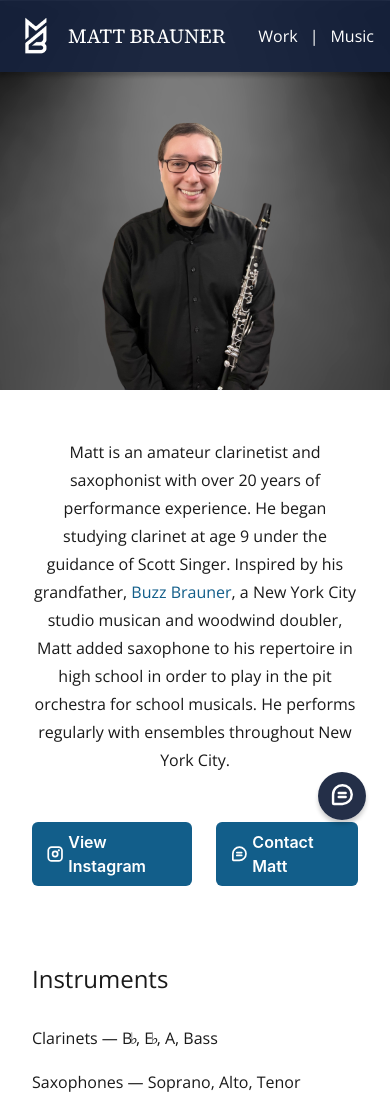
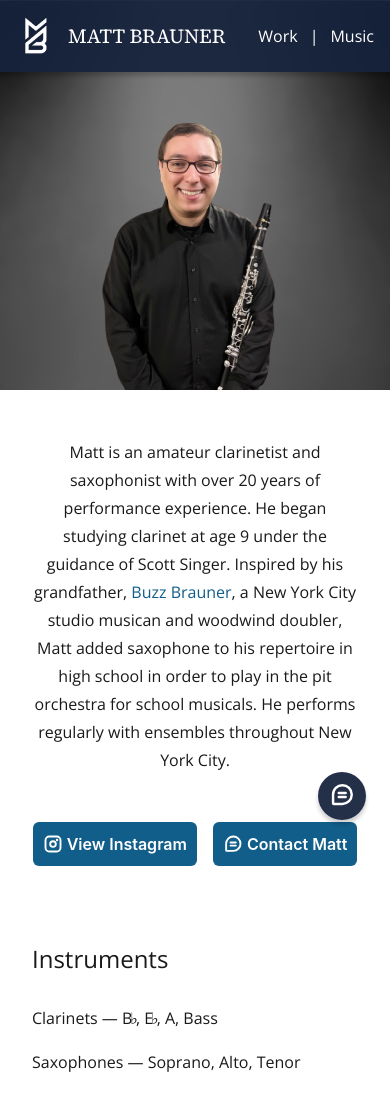
Before and after one commit to mb4828/mb-website, a Next.js app: page /music in a window 390 px wide. Shown: the top 1097 px of the page. Built offline with nearby package versions, Linux system fonts and the light colour scheme.

Commit message:
fixed mobile button spacing

```diff
--- a/src/app/globals.scss
+++ b/src/app/globals.scss
@@ -132,17 +132,17 @@ a:hover {
 }
 
 .custom-mui-button {
-  color: var(--button-text-color) !important;
-  background-color: var(--button-background-color) !important;
   text-align: left;
   text-decoration: none;
   transition: all 0.3s;
+  color: var(--button-text-color) !important;
+  background-color: var(--button-background-color) !important;
   z-index: 0 !important;
 }
 .custom-mui-button:hover {
+  text-decoration: none;
   color: var(--button-hover-text-color) !important;
   background-color: var(--button-background-color) !important;
-  text-decoration: none;
   box-shadow: 0 0 16px var(--button-hover-glow-color); // glow
 }
 .custom-mui-button:visited {
@@ -171,6 +171,6 @@ a:hover {
     font-size: 1em;
   }
   .custom-mui-button {
-    padding: 8px 14px !important;
+    padding: 8px 10px !important;
   }
 }
--- a/src/app/music/page.tsx
+++ b/src/app/music/page.tsx
@@ -28,7 +28,7 @@ export default function MusicPage() {
             New York City.
           </p>
 
-          <ButtonGroup color="primary" variant="solid" size="lg" spacing={3} className="button-group">
+          <ButtonGroup color="primary" variant="solid" size="lg" spacing={2} className="button-group">
             <Button
               component="a"
               href="https://instagram.com/matt.brauner/"
--- a/src/app/page.tsx
+++ b/src/app/page.tsx
@@ -51,7 +51,7 @@ export default function WorkPage() {
               frameworks.
             </p>
 
-            <ButtonGroup color="primary" variant="solid" size="lg" spacing={3} className="button-group">
+            <ButtonGroup color="primary" variant="solid" size="lg" spacing={2} className="button-group">
               <Button
                 component="a"
                 href="/Matt Brauner Resume Web.pdf"
```
